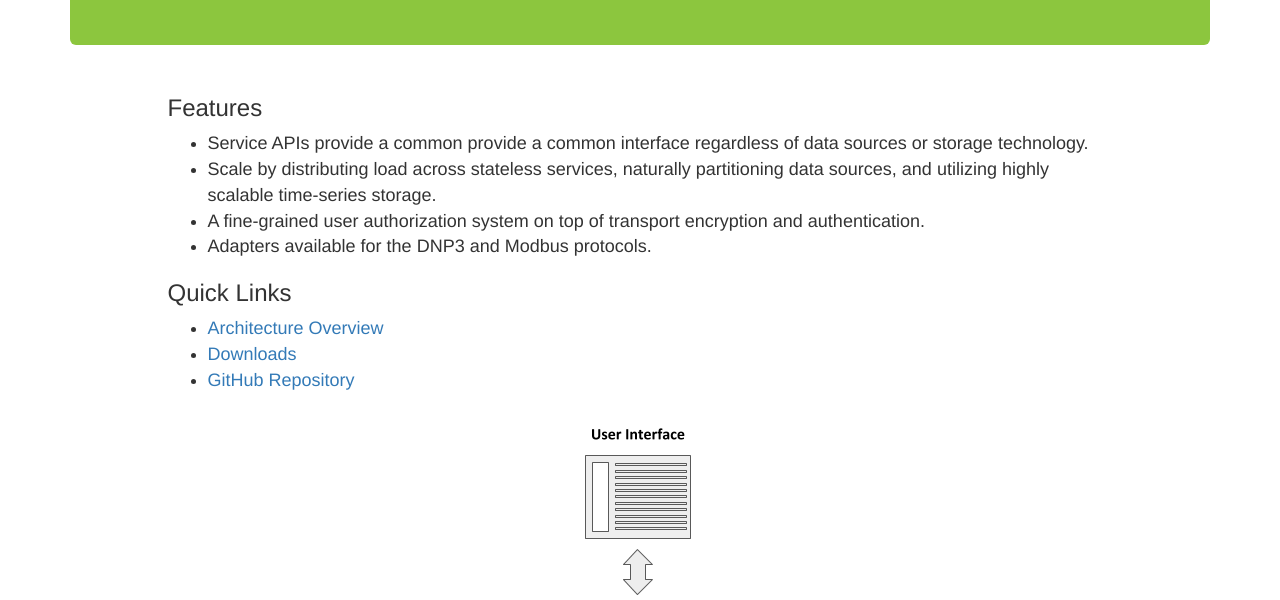
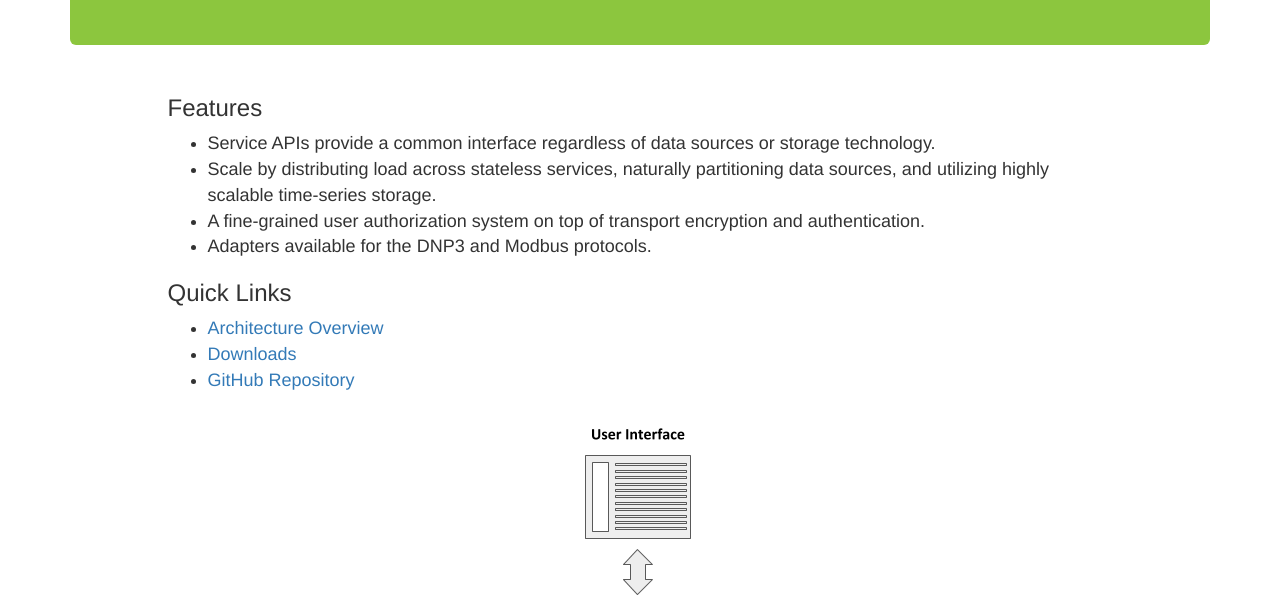
Before and after one commit to gec/greenbus, a plain HTML site: page index.html in a window 1280 px wide. Shown: the part 176-776 px from the top of the page. Drawn offline with nearby package versions, Linux system fonts and the light colour scheme.

Commit message:
Typo fix

```diff
--- a/index.html
+++ b/index.html
@@ -132,7 +132,7 @@
 <div class="col-md-10">
 <h3>Features</h3>
 <ul>
-<li>Service APIs provide a common provide a common interface regardless of data sources or storage technology.</li>
+<li>Service APIs provide a common interface regardless of data sources or storage technology.</li>
 <li>Scale by distributing load across stateless services, naturally partitioning data sources, and utilizing highly scalable time-series storage.</li>
 <li>A fine-grained user authorization system on top of transport encryption and authentication.</li>
 <li>Adapters available for the DNP3 and Modbus protocols.</li>
```
